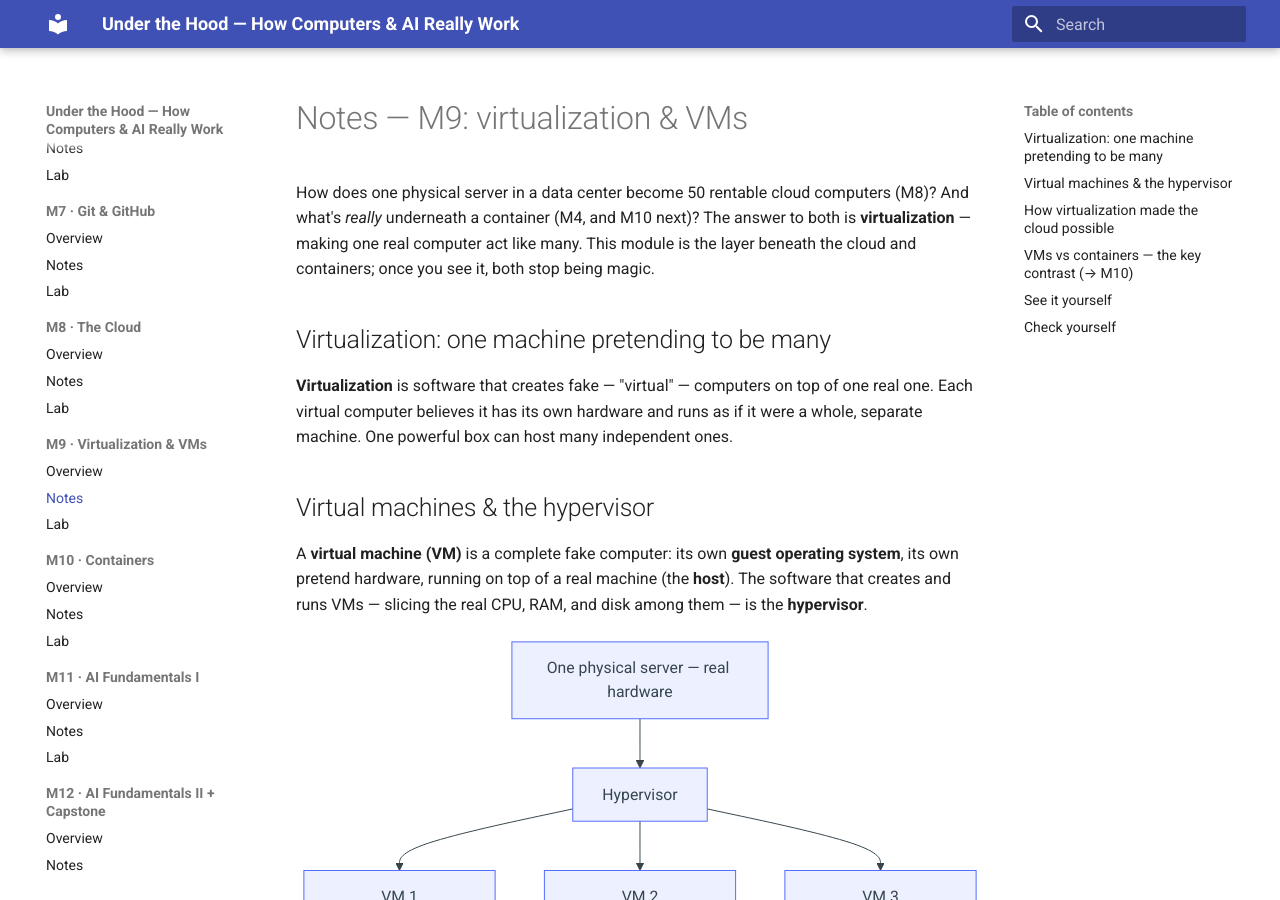
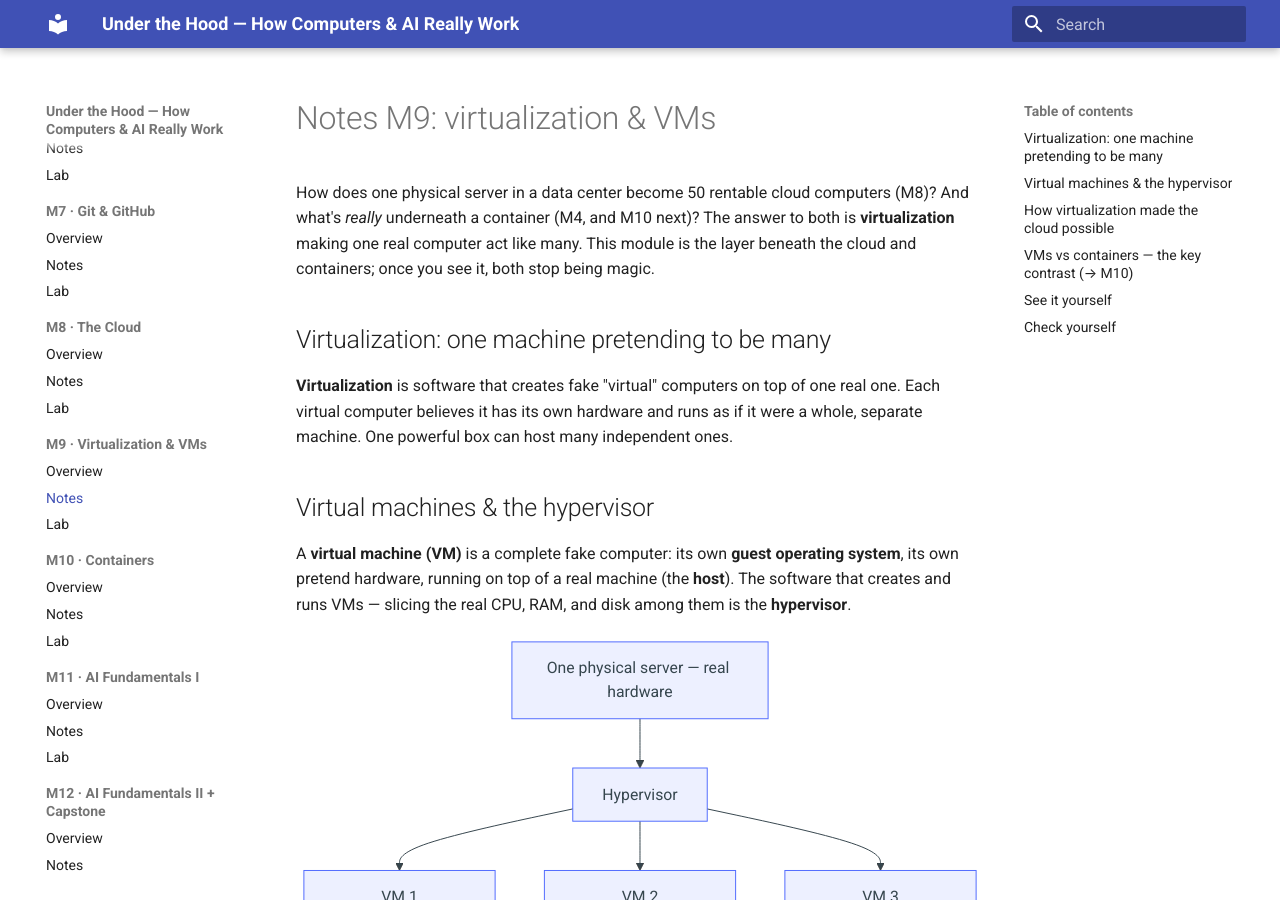
Before and after one commit to ThinkTechConsultingLLC/under-the-hood-course, an MkDocs documentation site: the page built from docs/m9-virtualization/notes.md, in a window 1280 px wide and 900 px high. Built offline with MkDocs 1.6.1 and Material for MkDocs 9.7.7, drawn with Linux system fonts in a browser that asks for light colours.

````diff
--- a/docs/m9-virtualization/notes.md
+++ b/docs/m9-virtualization/notes.md
@@ -1,12 +1,12 @@
-# Notes — M9: virtualization & VMs
+# Notes M9: virtualization & VMs
 
-How does one physical server in a data center become 50 rentable cloud computers (M8)? And what's *really* underneath a container (M4, and M10 next)? The answer to both is **virtualization** — making one real computer act like many. This module is the layer beneath the cloud and containers; once you see it, both stop being magic.
+How does one physical server in a data center become 50 rentable cloud computers (M8)? And what's *really* underneath a container (M4, and M10 next)? The answer to both is **virtualization** making one real computer act like many. This module is the layer beneath the cloud and containers; once you see it, both stop being magic.
 
 ## Virtualization: one machine pretending to be many
-**Virtualization** is software that creates fake — "virtual" — computers on top of one real one. Each virtual computer believes it has its own hardware and runs as if it were a whole, separate machine. One powerful box can host many independent ones.
+**Virtualization** is software that creates fake "virtual" computers on top of one real one. Each virtual computer believes it has its own hardware and runs as if it were a whole, separate machine. One powerful box can host many independent ones.
 
 ## Virtual machines & the hypervisor
-A **virtual machine (VM)** is a complete fake computer: its own **guest operating system**, its own pretend hardware, running on top of a real machine (the **host**). The software that creates and runs VMs — slicing the real CPU, RAM, and disk among them — is the **hypervisor**.
+A **virtual machine (VM)** is a complete fake computer: its own **guest operating system**, its own pretend hardware, running on top of a real machine (the **host**). The software that creates and runs VMs — slicing the real CPU, RAM, and disk among them  is the **hypervisor**.
 
 ```mermaid
 flowchart TB
````
